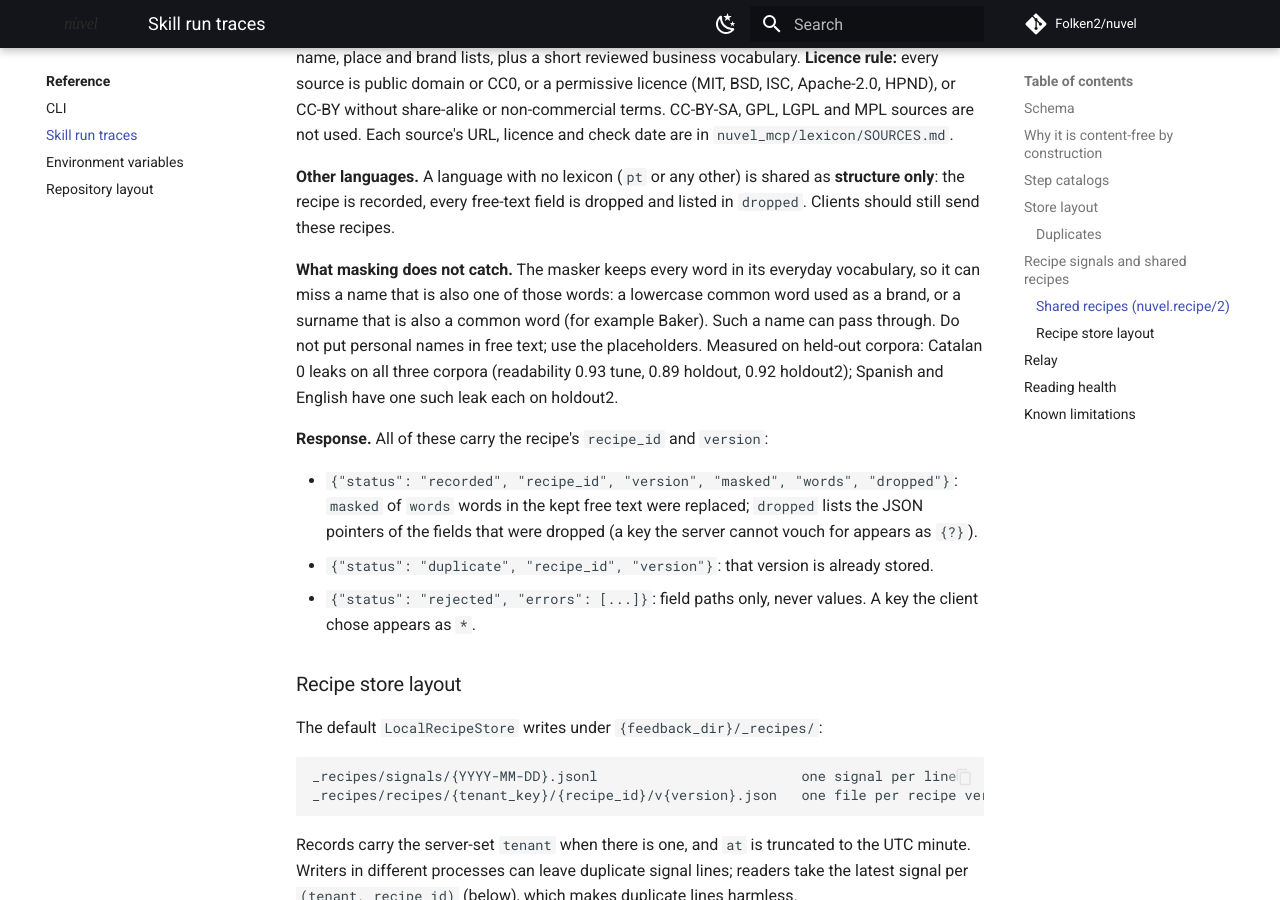
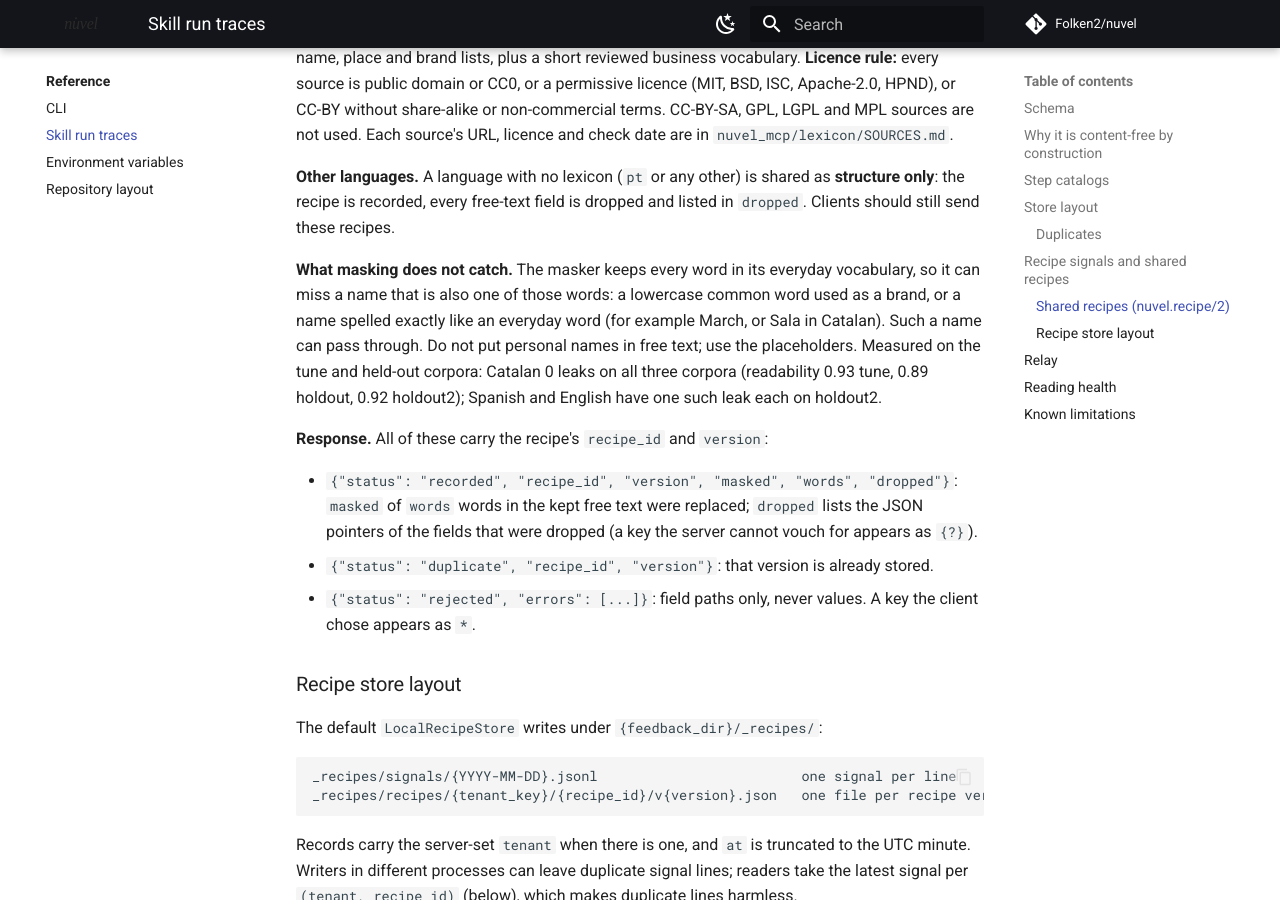
Before and after one commit to Folken2/nuvel, an MkDocs documentation site: the page built from docs/reference/skill-run-traces.md, in a window 1280 px wide and 900 px high, scrolled down 4919 px. Built offline with MkDocs 1.6.1 and Material for MkDocs 9.7.7, drawn with Linux system fonts in a browser that asks for light colours; comment, search, counter and statistics services are not loaded.

Commit message:
docs: real residual-leak example, Catalan status, language-list tests
Replace the Baker example (masked) with March / Sala, pinned by a test
that runs them through the masker. Drop "blind" for holdout2, add the
fixed pronoun combinations and prefix clitics to the ca status, catch
dropped/drops in the stale grep, and assert each masked-language list
names Catalan.

Co-Authored-By: Claude Opus 5.5 <noreply@anthropic.com>

```diff
--- a/docs/reference/skill-run-traces.md
+++ b/docs/reference/skill-run-traces.md
@@ -195,9 +195,10 @@ listed in `dropped`. Clients should still send these recipes.
 
 **What masking does not catch.** The masker keeps every word in its everyday vocabulary, so it can
 miss a name that is also one of those words: a lowercase common word used as a brand, or
-a surname that is also a common word (for example Baker). Such a name can pass through.
-Do not put personal names in free text; use the placeholders. Measured on held-out
-corpora: Catalan 0 leaks on all three corpora (readability 0.93 tune, 0.89
+a name spelled exactly like an everyday word (for example March, or Sala in Catalan).
+Such a name can pass through.
+Do not put personal names in free text; use the placeholders. Measured on the tune and
+held-out corpora: Catalan 0 leaks on all three corpora (readability 0.93 tune, 0.89
 holdout, 0.92 holdout2); Spanish and English have one such leak each on holdout2.
 
 **Response.** All of these carry the recipe's `recipe_id` and `version`:
```
Also changed, not shown: CHANGELOG.md (+1 -1 lines), packages/nuvel-mcp/src/nuvel_mcp/lexicon/SOURCES.md (+5 -5 lines), 3 other files.
